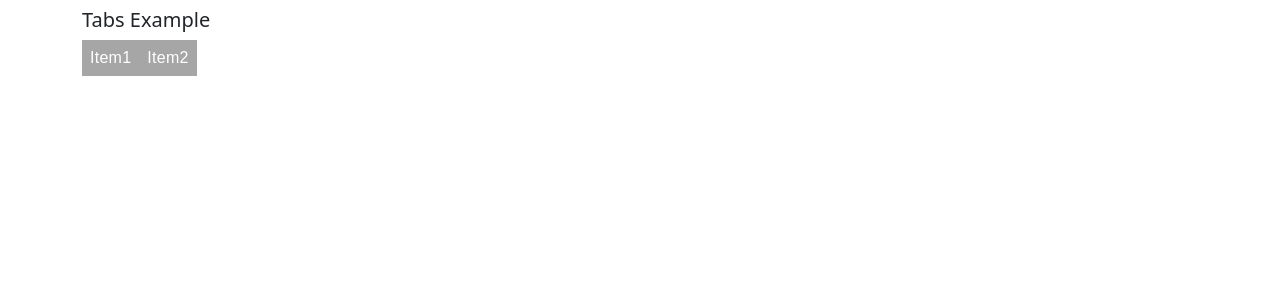
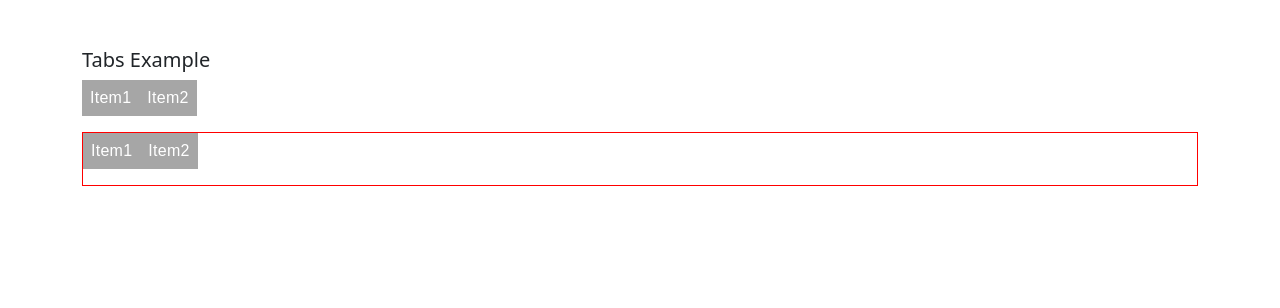
Before and after one commit to andresclua/ds-tab, a website built with webpack: page dist/index.html in a window 1280 px wide. Built offline with nearby package versions, Linux system fonts and the light colour scheme; what @andresclua/jsutil would draw is missing.

Commit message:
2nd version

```diff
--- a/src/index.js
+++ b/src/index.js
@@ -5,9 +5,24 @@ class Page{
     }
     init(){
         const tabs = new Tabs({
-            tabActive : 'tab-2',
+            tabActive : 'tab-a-2',
             tabActiveClass:'b--tabs-a__bd__item--is-active',
             tabBodyActiveClass: 'b--tabs-a__hd__list-item__link--is-active',
+            tabTrigger : 'tf-ds-tab-to-open',
+            tabBody : 'tf-ds-tab-body',
+            onHide : () => {
+                console.log("hide tabs");
+            },
+            onShow : () =>{
+                console.log("show tab");
+            }
+        });
+
+
+        const tabs2 = new Tabs({
+            tabActive : 'tab-b-1',
+            tabActiveClass:'b--tabs-b__bd__item--is-active',
+            tabBodyActiveClass: 'b--tabs-b__hd__list-item__link--is-active',
             tabTrigger : 'tf-ds-tab-to-open',
             tabBody : 'tf-ds-tab-body',
             onHide : () => {
```
Also changed, not shown: dist/index.html, dist/main.js.
